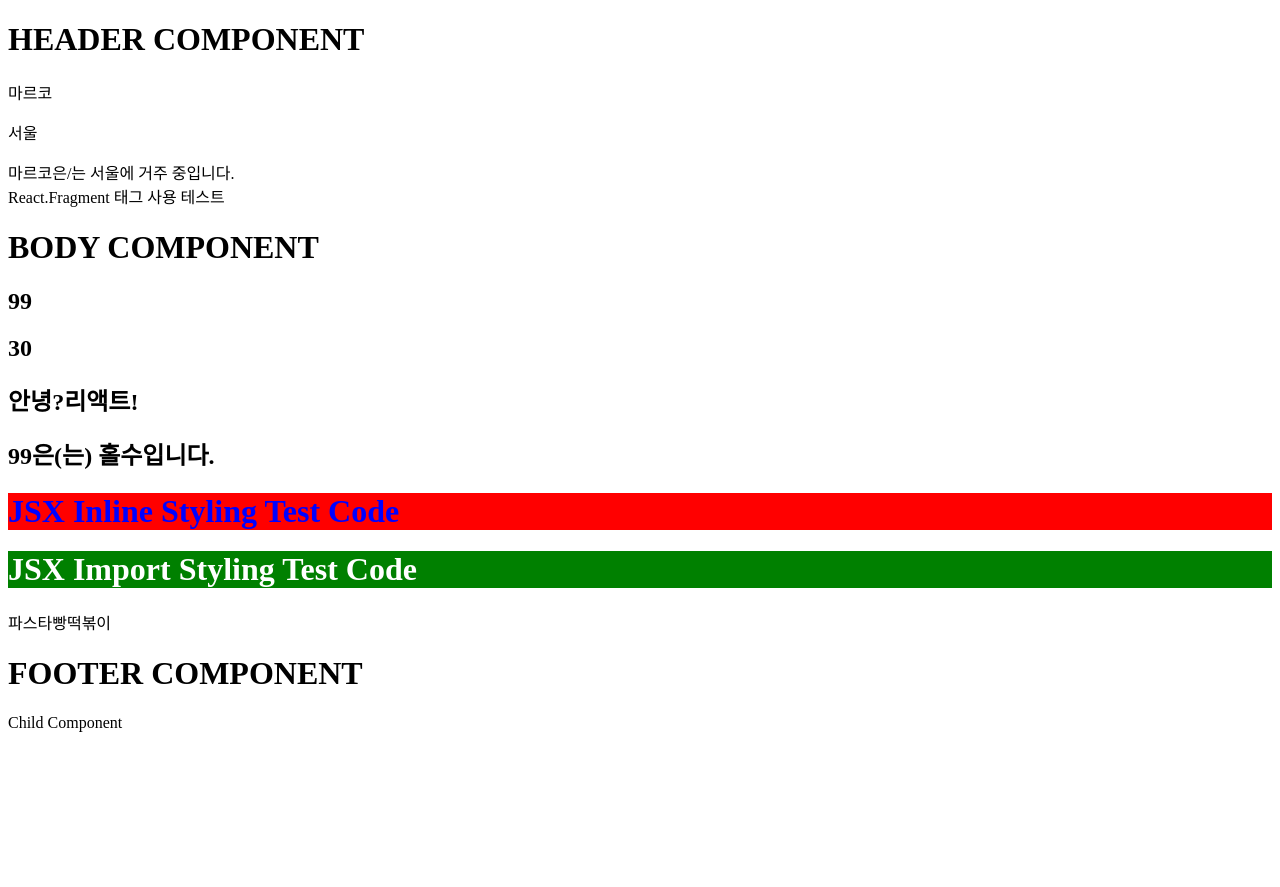
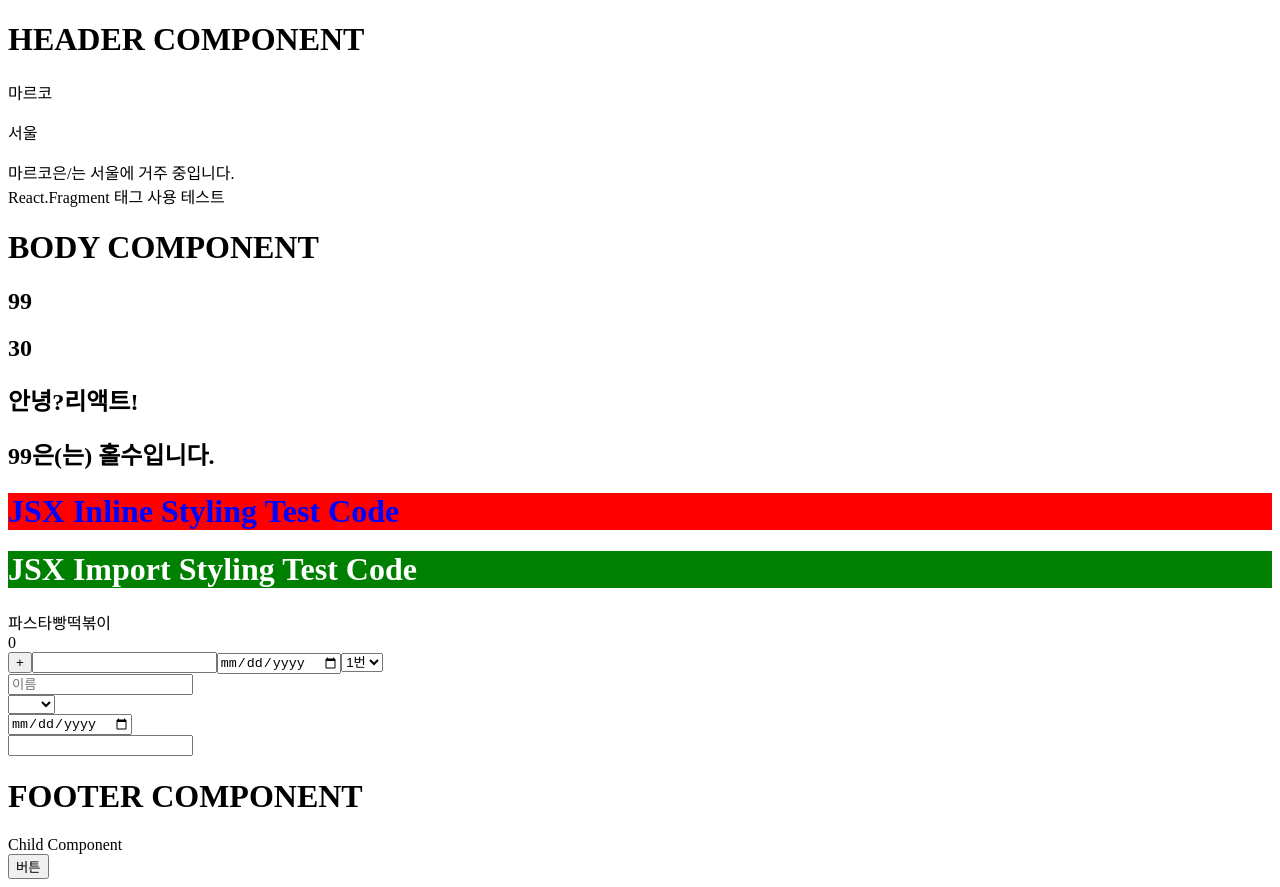
Before and after one commit to SON7AE/React_Basic, a React (Vite) app: page / in a window 1280 px wide. Before the commit the page ends 800 px from the top, so only its background shows below. Built offline with nearby package versions, Linux system fonts and the light colour scheme.

Commit message:
React Basic - State

```diff
--- a/src/App.jsx
+++ b/src/App.jsx
@@ -44,8 +44,41 @@ const Header = () => {
 // 따라서 컴포넌트에 값을 전달하는 속성들이라는 점에서 Properties라고 부르며, 이를 간단히 Props라고 한다.
 // Props는 부모컴포넌트만이 자식 컴포넌트로 전달할 수 있다.
 
+// ----------------------------------------------------------------------------------------------------
+
+// 이벤트 처리하기
+// 이벤트란 웹 페이지에서 일어하는 사용자의 행위이다.
+// 버튼 클릭, 페이지 스크롤, 새로고침 등이 이런 행위에 속한다. 따라서 사용자가 버튼을 클릭하면 버튼 클릭 이벤트, 텍스트를 입력하면 텍스트 변경 이벤트가 발생했다고 표현한다.
+
+// 1. 이벤트 핸들링과 이벤트 핸들러
+// 이벤트 핸들링은 이벤트가 발생하면 특정 코드가 동작하도록 만드는 작업이다.
+// 버튼을 클릭했을 때, 경고 대화상자를 브라우저에 표시하는 동작이 이벤트 핸들링의 대표적인 예이다.
+
+// 2. 리액트의 이벤트 핸들링
+// 리액트에서는 어떻게 이벤트를 핸들링하는지 살펴보자.
+
+// ----------------------------------------------------------------------------------------------------
+
+// 컴포넌트와 상태
+
+// 1. State 이해하기
+// State는 상태라는 뜻이다. 상태는 어떤 사물의 형편이나 모양을 일컫는 말로 일상생활에서도 흔히 사용한다.
+
+// 2. State의 기본 사용법
+// useState로 State 생성하기
+// 리액트에서는 함수 useState로 State를 생성한다. useState의 문법은 다음과 같다.
+
+// const [light, seLight] = useState("off")
+
+// useState를 호출하면 2개의 요소가 담긴 배열을 반환한다.
+// 이때 배열의 첫 번째 요소 light는 현재 상태의 값을 저장하고 있는 변수이다. 이 변수는 'State 변수'라고 부른다.
+// 다음으로 두 번째 요소인 setLight는 State 변수의 값을 변경하는 즉, 상태를 업데이트하는 함수이다. 이 함수를 'set함수'라고 부른다.
+// useState를 호출할 때 인수로 값을 전달하면 이 값이 State의 초깃값이 된다.
+// 위 코드에서 'off'를 전달했으므로 State 변수 light의 초깃값은 off가 된다.
+
 import HEADER from './components/Header'
 import BODY from './components/Body'
+import STATE from './components/State'
 import FOOTER from './components/Footer'
 
 function ChildComp() {
@@ -70,6 +103,7 @@ function App() {
             <HEADER name={name} location={location} />
             {/* 스프레드 연산자로 객체 BodyProps 각각의 프로퍼티를 Props로 전달하게 된다. */}
             <BODY {...bodyProps} />
+            <STATE />
             <FOOTER>
                 {/* 1. ChildComp라는 새로운 컴포넌트를 만든다. */}
                 {/* ChildComp를 Footer 컴포넌트의 자식요소로 배치한다. */}
--- a/src/components/Footer.jsx
+++ b/src/components/Footer.jsx
@@ -1,8 +1,13 @@
 function Footer({ children }) {
+    const handleOnClick = () => {
+        alert('버튼을 클릭하였습니다.')
+    }
     return (
         <footer>
             <h1>FOOTER COMPONENT</h1>
             {children}
+            {/* 리액트에서 클릭이벤트 이름은 'onClick' 이다. */}
+            <button onClick={handleOnClick}>버튼</button>
         </footer>
     )
 }
--- /dev/null
+++ b/src/components/State.jsx
@@ -0,0 +1,99 @@
+import React from 'react'
+import { useState } from 'react'
+
+function State() {
+    // useState는 리액트가 제공하는 State를 만드는 함수이다. State를 만들기 위해 useState를 react 라이브러리에서 불러온다.
+    // 함수 useState는 인수로 State의 초깃값을 전달한다. 코드에서는 초깃값으로 0을 전달한다.
+    // 그 결과 State 변수 count와 set함수 setCount를 반환한다.
+
+    // 1. set함수로 State 값 변경하기
+    // 이번에는 set 함수를 호출해 State 값을 변경해보자.
+    // 컴포넌트에서 버튼을 하나 만들고, 버튼을 클릭할 때마다 State(count) 값을 1씩 늘려보자.
+
+    // 2. State로 사용자 입력 관리하기
+    // 2.1 <input> 태그로 텍스트 입력하기
+    // 처음 다룰 입력 폼은 텍스트, 전화번호, 날짜, 체크박스 등 여러 형식의 정보를 입력할 수 있는 <input> 태그가 만드는 폼이다.
+    // <input> 태그로 텍스트를 입력하는 폼을 하나 만들고, 사용자가 텍스트를 입력할 때마다 콘솔에 출력하는 이벤트 핸들러를 구현해보자.
+    // State를 하나 만들고 사용자가 폼에서 입력할 때마다 테스트를 State 값으로 저장해보자.
+    const [count, setCount] = useState(0)
+    const onIncrease = () => {
+        setCount(count + 1)
+    }
+
+    // 빈 문자열을 초깃값으로 하는 State 변수 text를 생성한다.
+    // 폼에 입력한 텍스트를 변경할 때마다 set 함수를 호출해 text 값을 현재 입력한 텍스트로 변경한다.
+    // <input> 태그의 value 속성에 State 변수 text를 설정한다.
+    // 변수 text의 값을 페이지에 렌더링한다.
+    const [text, setText] = useState('')
+    const handleOnChange = (event) => {
+        console.log(event.target.value)
+        setText(event.target.value)
+    }
+
+    // 2.2 <input> 태그로 날짜 입력하기
+    const [date, setDatte] = useState('')
+    const handleOnChangeDate = (event) => {
+        console.log('변경된 값: ', event.target.value)
+        setDatte(event.target.value)
+    }
+
+    // 2.3 드랍다운 상자로 여러 옵션 중에 하나 선택하기
+    const [option, setOption] = useState('')
+    const handleOnChangeOption = (event) => {
+        console.log('변경된 값: ', event.target.value)
+        setOption(event.target.value)
+    }
+
+    // 여러 개의 사용자 입력 관리하기
+    const [name, setName] = useState('')
+    const [gender, setGender] = useState('')
+    const [birth, setBirth] = useState('')
+    const [bio, setBio] = useState('')
+
+    const onChangeName = (event) => {
+        setName(event.target.value)
+    }
+    const onChangeGender = (event) => {
+        setGender(event.target.value)
+    }
+    const onChangeBirth = (event) => {
+        setBirth(event.target.value)
+    }
+    const onChangeBio = (event) => {
+        setBio(event.target.value)
+    }
+
+    return (
+        <React.Fragment>
+            <div>{count}</div>
+            <button onClick={onIncrease}>+</button>
+            <input type="text" value={text} onChange={handleOnChange} />
+            <span>{text}</span>
+            <input type="date" value={date} onChange={handleOnChangeDate} />
+            <select value={option} onChange={handleOnChangeOption}>
+                <option key={'1번'}>1번</option>
+                <option key={'2번'}>2번</option>
+                <option key={'3번'}>3번</option>
+            </select>
+
+            <div>
+                <input type="text" value={name} onChange={onChangeName} placeholder="이름" />
+            </div>
+            <div>
+                <select value={gender} onChange={onChangeGender}>
+                    <option key={''}></option>
+                    <option key={'남성'}>남성</option>
+                    <option key={'여성'}>여성</option>
+                </select>
+            </div>
+            <div>
+                <input type="date" value={birth} onChange={onChangeBirth} />
+            </div>
+            <div>
+                <input type="text" value={bio} onChange={onChangeBio} />
+            </div>
+        </React.Fragment>
+    )
+}
+
+export default State
```
